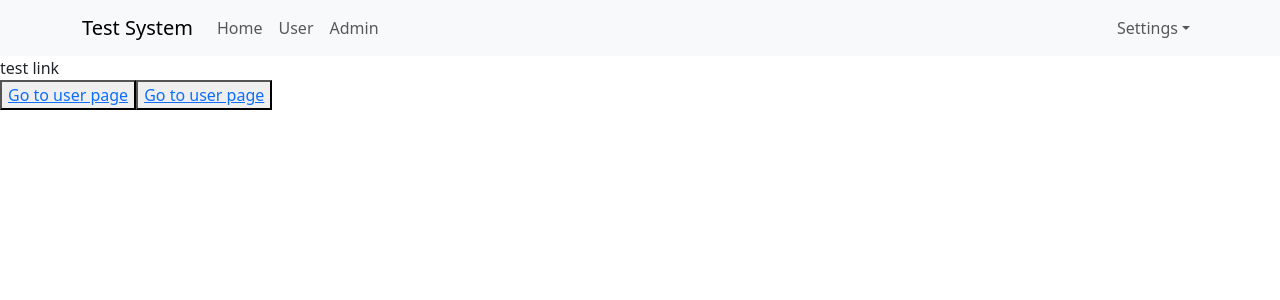
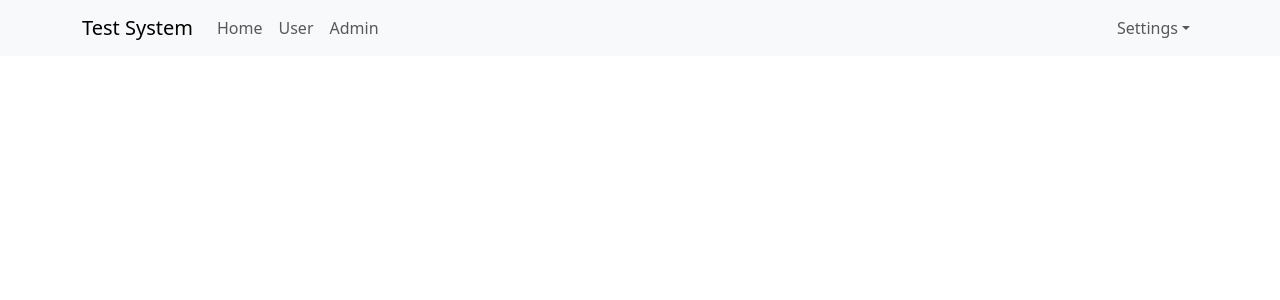
Before and after one commit to PhongNguyenwm/re-reactjs, a React (Create React App) app: page / in a window 1280 px wide. Shown: the top 300 px of the page. Built offline with nearby package versions, Linux system fonts and the light colour scheme.

Commit message:
video #49 nested route

```diff
--- a/src/App.js
+++ b/src/App.js
@@ -1,20 +1,17 @@
-import { Link } from "react-router-dom";
+import { Outlet } from "react-router-dom";
 import "./App.scss";
 import Header from "./components/Header/Header";
 
 const App = () => {
   return (
     <div className="app-container">
-      <Header />
-      <div>
-        test link
-        <div>
-          <button>
-            <Link to="/user">Go to user page</Link>
-          </button>
-          <button>
-            <Link to="/admin">Go to user page</Link>
-          </button>
+      <div className="header-container">
+        <Header />
+      </div>
+      <div className="main-container">
+        <div className="sidenav-container"></div>
+        <div className="app-content">
+          <Outlet />
         </div>
       </div>
     </div>
--- a/src/components/Admin/Admin.js
+++ b/src/components/Admin/Admin.js
@@ -1,13 +1,7 @@
 import React from "react";
-import Header from "../Header/Header";
 
 const Admin = (props) => {
-  return (
-    <div>
-      <Header />
-      Admin component
-    </div>
-  );
+  return <div>Admin component</div>;
 };
 
 export default Admin;
--- a/src/components/Header/Header.js
+++ b/src/components/Header/Header.js
@@ -21,9 +21,6 @@
             <Link className="nav-link" to="/admin">
               Admin
             </Link>
-            {/* <Nav.Link href="/">Home</Nav.Link>
-            <Nav.Link href="/user">User</Nav.Link>
-            <Nav.Link href="/admin">Admin</Nav.Link> */}
           </Nav>
           <Nav>
             <NavDropdown title="Settings" id="basic-nav-dropdown">
--- a/src/components/User/User.js
+++ b/src/components/User/User.js
@@ -1,13 +1,7 @@
 import React from "react";
-import Header from "../Header/Header";
 
 const User = (props) => {
-  return (
-    <div>
-      <Header />
-      User component
-    </div>
-  );
+  return <div>User component</div>;
 };
 
 export default User;
--- a/src/index.js
+++ b/src/index.js
@@ -16,9 +16,10 @@
     {/* <React.StrictMode> */}
     <BrowserRouter>
       <Routes>
-        <Route path="/" element={<App />} />
-        <Route path="user" element={<User />} />
-        <Route path="admin" element={<Admin />} />
+        <Route path="/" element={<App />}>
+          <Route path="user" element={<User />} />
+          <Route path="admin" element={<Admin />} />
+        </Route>
       </Routes>
     </BrowserRouter>
     {/* </React.StrictMode> */}
```
